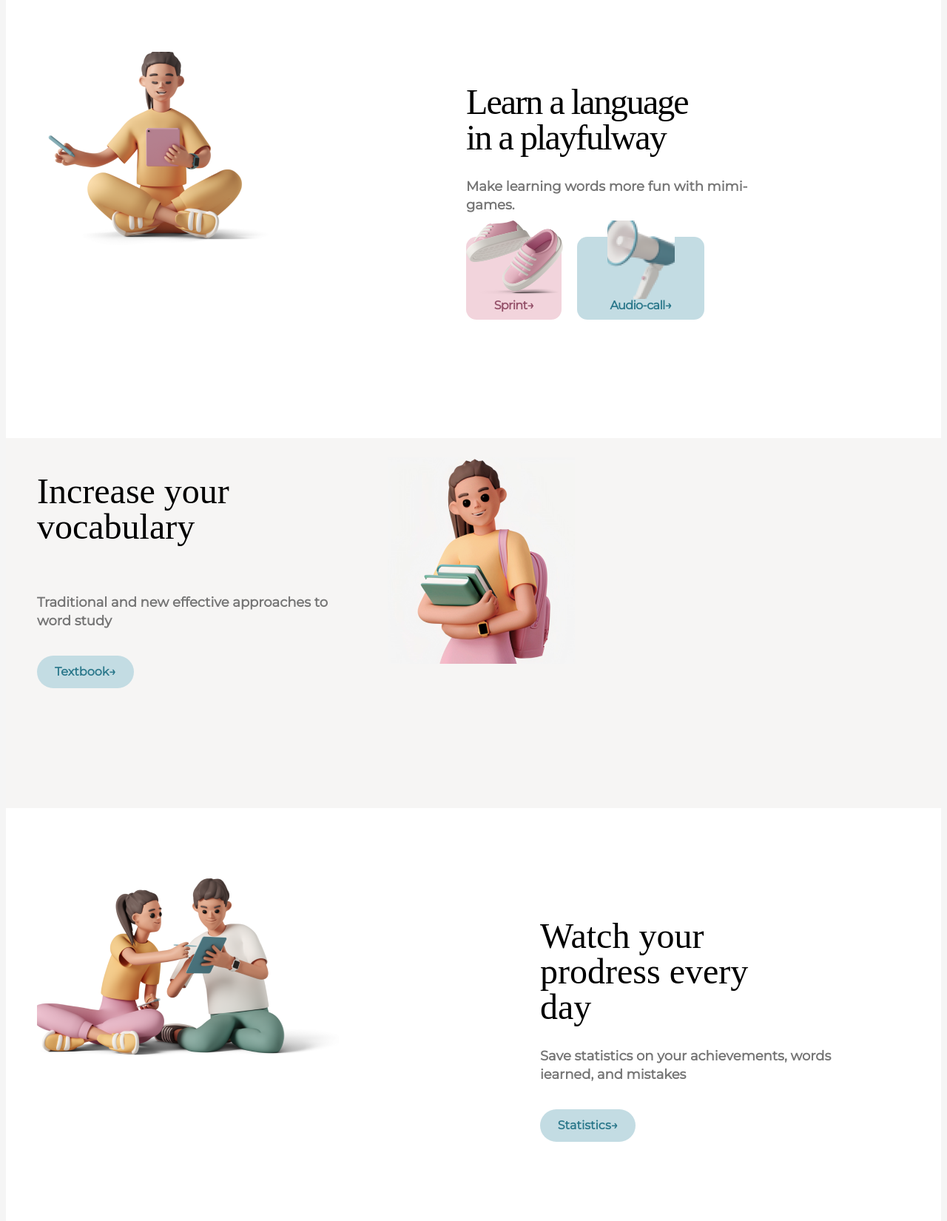
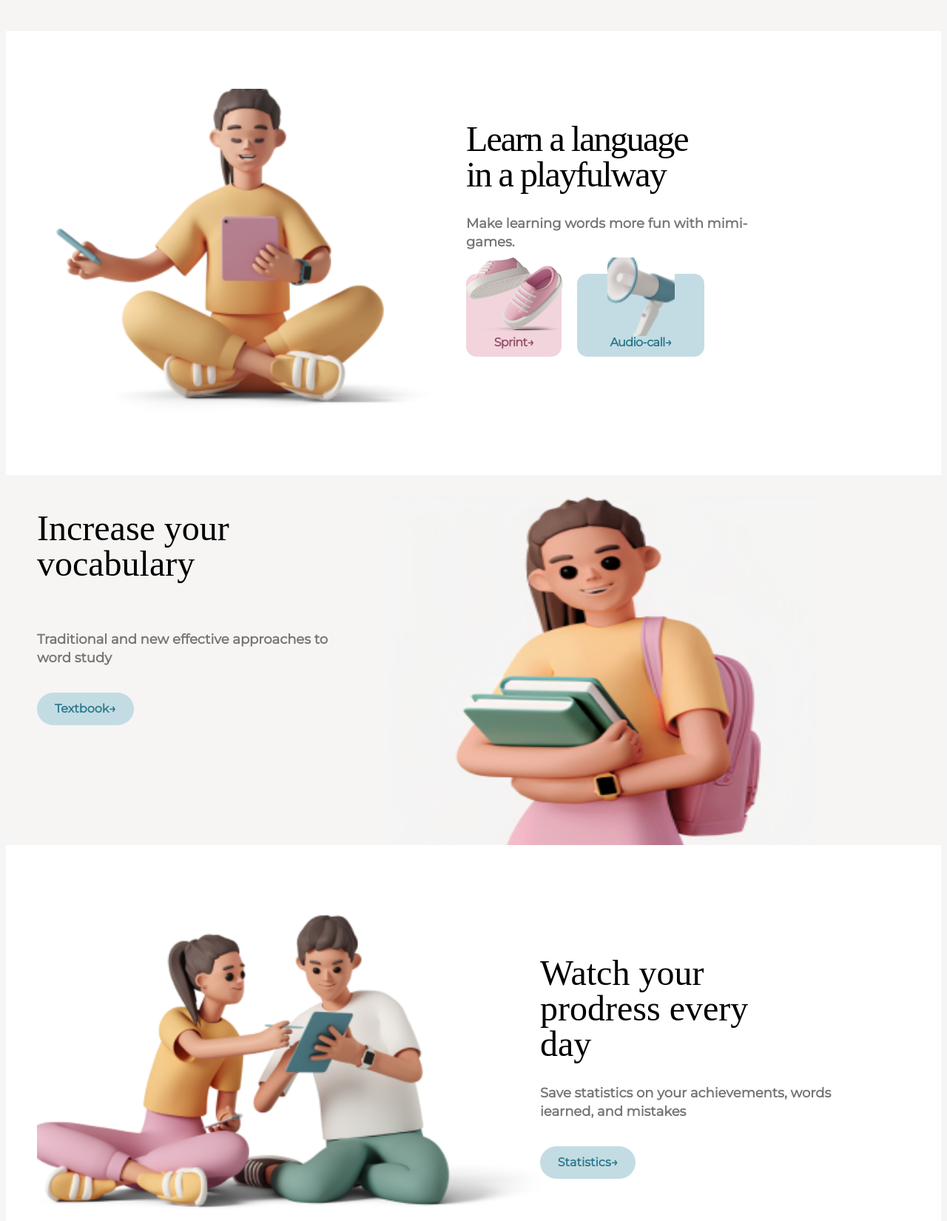
Before and after one commit to Tsiska8/davaleba-8, a plain HTML site: page index.html in a window 1280 px wide. Shown: the part 840-2490 px from the top of the page at 74% size. Drawn offline with Linux system fonts and the light colour scheme; a web font is replaced by a local one.

Commit message:
update style.css

```diff
--- a/assets/css/style.css
+++ b/assets/css/style.css
@@ -183,6 +183,7 @@ body{
     background: #F6F5F4;
     display: flex;
     align-items: flex-start;
+    margin-top: 50px;
 }
 
 .dec {
@@ -205,9 +206,9 @@ p {
    }
 
 
-.dec_blok1{
+.boy{
     width: 614px;
-    margin-top: 95px;
+    height: 510px;
     margin-left: auto;
 }
 
@@ -357,7 +358,7 @@ p {
     margin-inline: auto;
 }
 
-.box1{
+.girl{
     width: 580px;
     height: 445px;
     margin-top: 77.5px;
@@ -483,10 +484,14 @@ margin-bottom: 30px;
     height: 254px;
 }
 
-.mein2{
+
+.schulerin{
     width: 580px;
     height: 473px;
-    margin-top: 26.03px;
+}
+
+.mein2{
+    padding-top:26.03px ;
 }
 
 .text21{
@@ -539,10 +544,14 @@ margin-bottom: 30px;
     width: 1180px;
 }
 
-.ball1{
+.paar{
     width: 680px;
     height: 409.25px;
-    margin-top: 95.37px;
+    padding-top: 95.37px;
+}
+
+.ball1{
+    padding-top: 95.37px;
 }
 
 .ball2{
--- a/index.html
+++ b/index.html
@@ -81,7 +81,7 @@
               </div>
 
                   <div class="dec_blok1">
-                 <img src="./assets/Fotos/boy.webp.png" alt="boy">
+                 <img class="boy" src="./assets/Fotos/boy.webp.png" alt="boy" width=143px; height=171px;>
                   </div>
                     <!--  ბლოკი2 -->
             </div>
@@ -90,7 +90,7 @@
            <div class="mark2">
             <div class="box">
               <div class="box1">
-               <img src="./assets/Fotos/girl.webp.png" alt="girl">
+               <img class="girl" src="./assets/Fotos/girl.webp.png" alt="girl" width=580px; height=445px;>
               </div>
               <div class="box2">
                 <div class="box10">
@@ -127,7 +127,7 @@
                  <button class="btn6">Textbook&rarr;</button>
                 </div>
                 <div class="mein2">
-                <img src="./assets/Fotos/schulerin.webp.png" alt="schulerin">
+                <img src="./assets/Fotos/schulerin.webp.png" alt="schulerin" width=580px; height=473.97px;>
                 </div>
                 <!--  ბლოკი4 -->
              </div>
@@ -136,7 +136,7 @@
             <div class="mark4">
               <div class="ball">
                 <div class="ball1">
-                  <img src="./assets/Fotos/zweit.webp.png" alt="paar">
+                  <img src="./assets/Fotos/zweit.webp.png" alt="paar" width=680px; height=409.25px;>
                 </div>
                 <div class="ball2">
                   <div class="ball4">
```
